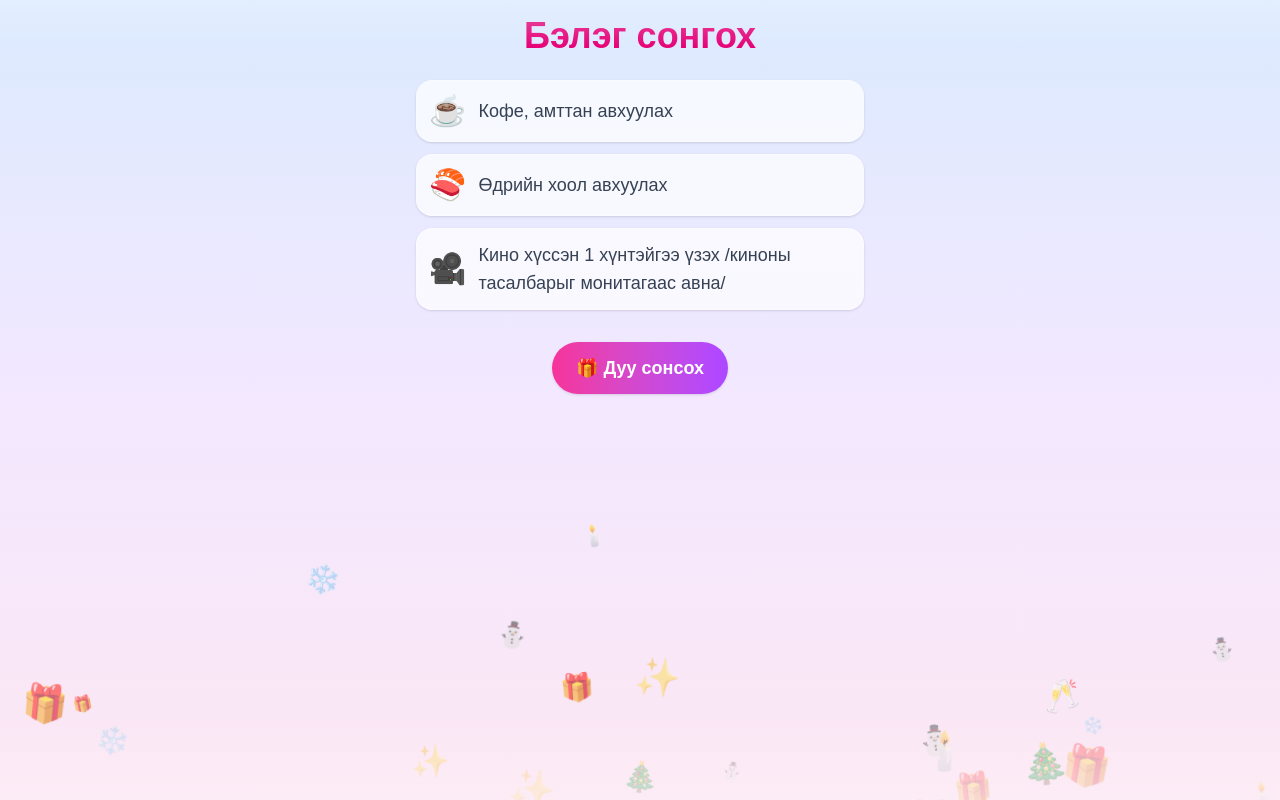
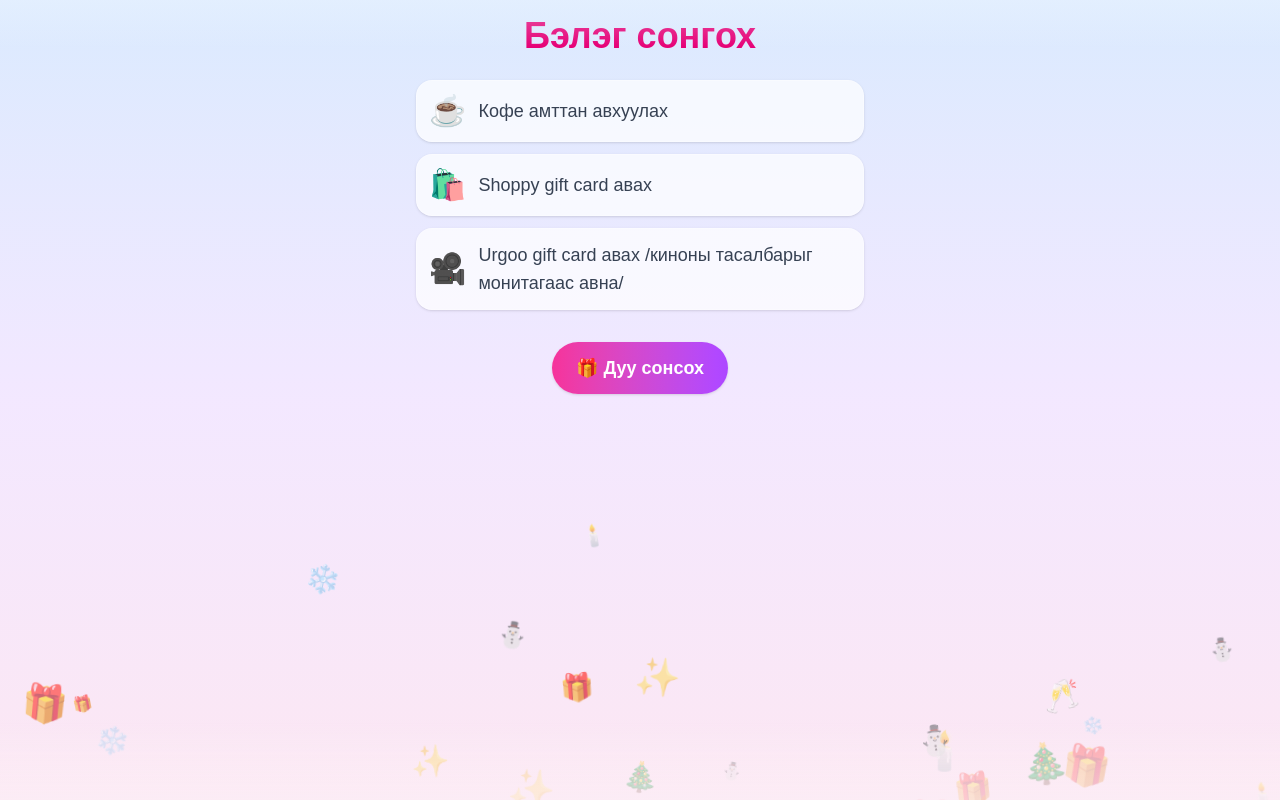
Before and after one commit to Bilguun2432/date-app, a Next.js app: page /plan in a window 1280 px wide. Built offline with nearby package versions, Linux system fonts and the light colour scheme.

Commit message:
choice fix

```diff
--- a/src/app/plan/page.tsx
+++ b/src/app/plan/page.tsx
@@ -3,9 +3,9 @@
 import { LazyMotion, domAnimation, m, MotionConfig, useReducedMotion } from 'framer-motion'
 
 const plan = [
-  { emoji: '☕', text: 'Кофе, амттан авхуулах' },
-  { emoji: '🍣', text: 'Өдрийн хоол авхуулах' },
-  { emoji: '🎥', text: 'Кино хүссэн 1 хүнтэйгээ үзэх /киноны тасалбарыг монитагаас авна/' },
+  { emoji: '☕', text: 'Кофе амттан авхуулах' },
+  { emoji: '🛍️', text: 'Shoppy gift card авах' },
+  { emoji: '🎥', text: 'Urgoo gift card авах /киноны тасалбарыг монитагаас авна/' },
 ]
 
 /** ---------- Animated Background Particles ---------- */
@@ -165,8 +165,8 @@
               >
                 🎉 Баяр хүргэе!
                 {selected == 0 && ' Кофе амттанг сонгосон таньд баяр хүргэе!'}
-                {selected == 1 && ' Өдрийн хоол сонгосон таньд баяр хүргэе!'}
-                {selected == 2 && ' Кино үзэхийг сонгосон таньд баяр хүргэе!'}
+                {selected == 1 && ' Shoppy gift card сонгосон таньд баяр хүргэе!'}
+                {selected == 2 && ' Urgoo gift card сонгосон таньд баяр хүргэе!'}
               </m.div>
             )}
 
```
